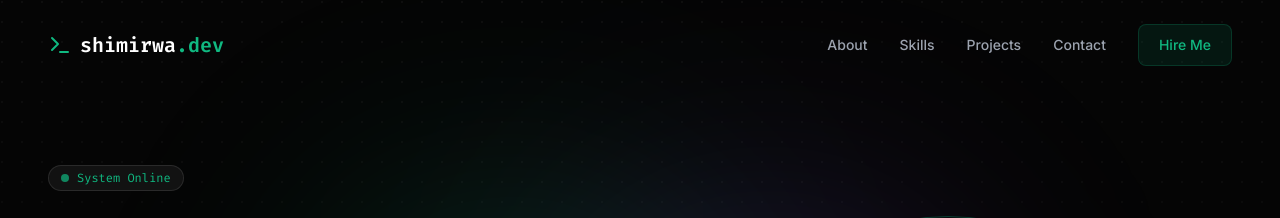
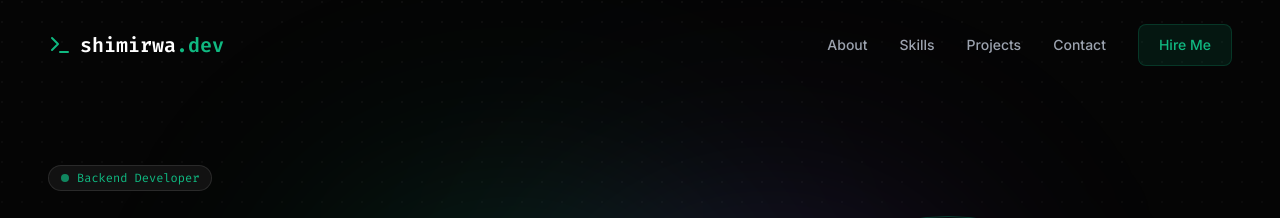
Before and after one commit to Wateta/portifolio, a React (Vite) app: page / in a window 1280 px wide. Shown: the top 218 px of the page. Built offline with nearby package versions, Linux system fonts and the light colour scheme.

Commit message:
Initial commit

```diff
--- a/src/components/Hero.tsx
+++ b/src/components/Hero.tsx
@@ -21,7 +21,7 @@ export default function Hero() {
         >
           <div className="inline-flex items-center gap-2 px-3 py-1 rounded-full bg-dark-800 border border-white/10 text-xs font-mono text-primary mb-6">
             <span className="w-2 h-2 rounded-full bg-primary animate-pulse"></span>
-            System Online
+            Backend Developer
           </div>
 
           <h1 className="text-5xl md:text-7xl font-bold leading-tight mb-6">
```
